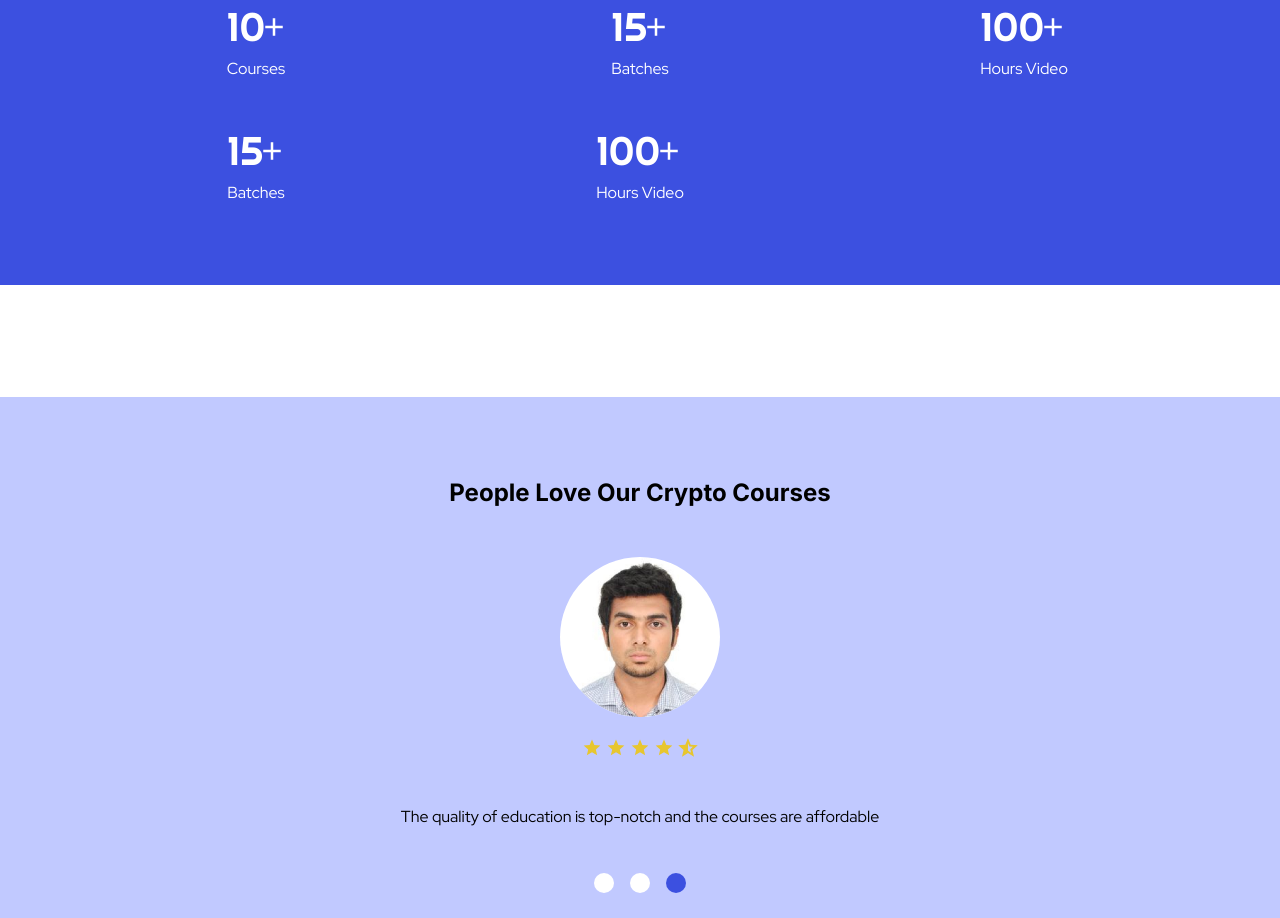
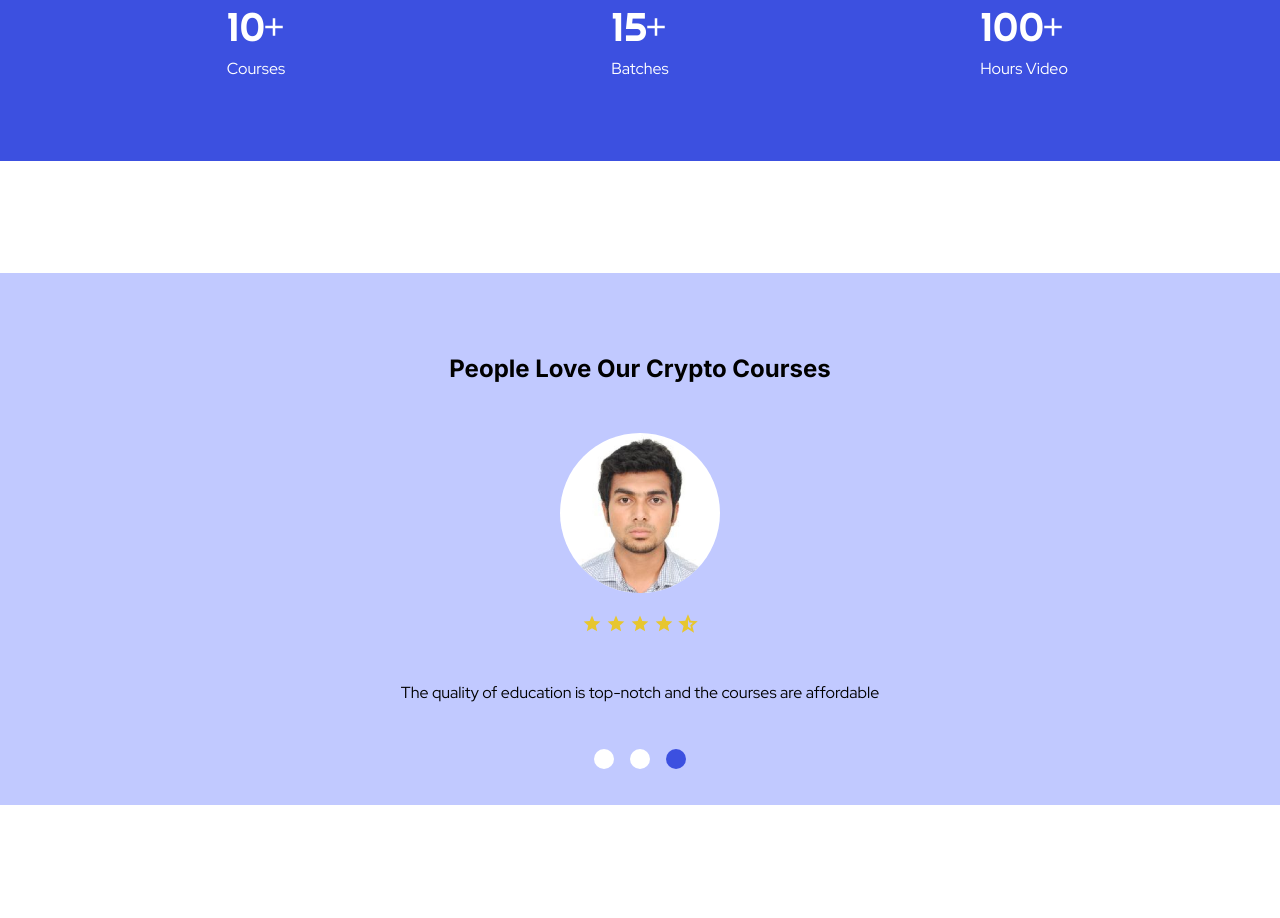
Before and after one commit to farhanmian/rik-academy, a Next.js app: page / in a window 1280 px wide. Shown: the part 7820-8738 px from the top of the page. Built offline with nearby package versions, Linux system fonts and the light colour scheme.

Commit message:
fix websiteData animation

```diff
--- a/src/pages/index.tsx
+++ b/src/pages/index.tsx
@@ -96,16 +96,6 @@ const websiteData = [
     title: "Batches",
     numbers: 15,
   },
-
-  {
-    title: " Hours Video",
-    numbers: 100,
-  },
-  {
-    title: "Batches",
-    numbers: 15,
-  },
-
   {
     title: " Hours Video",
     numbers: 100,
@@ -265,7 +255,7 @@ const Home = () => {
   }, [isMobile]);
 
   useEffect(() => {
-    if (loading) return;
+    // if (loading) return;
     const container = document.querySelector(
       "#websiteDataContainer"
     ) as Element;
@@ -274,14 +264,15 @@ const Home = () => {
     );
 
     observer.observe(container);
-  }, []);
+  }, [loading]);
 
   const onElementInView: IntersectionObserverCallback = (entries) => {
     entries.forEach((entry: { isIntersecting: boolean }) => {
       if (entry.isIntersecting) {
         // do something when the element comes into view
-        console.log("testing");
         setLoading(true);
+      } else {
+        setLoading(false);
       }
     });
   };
```
